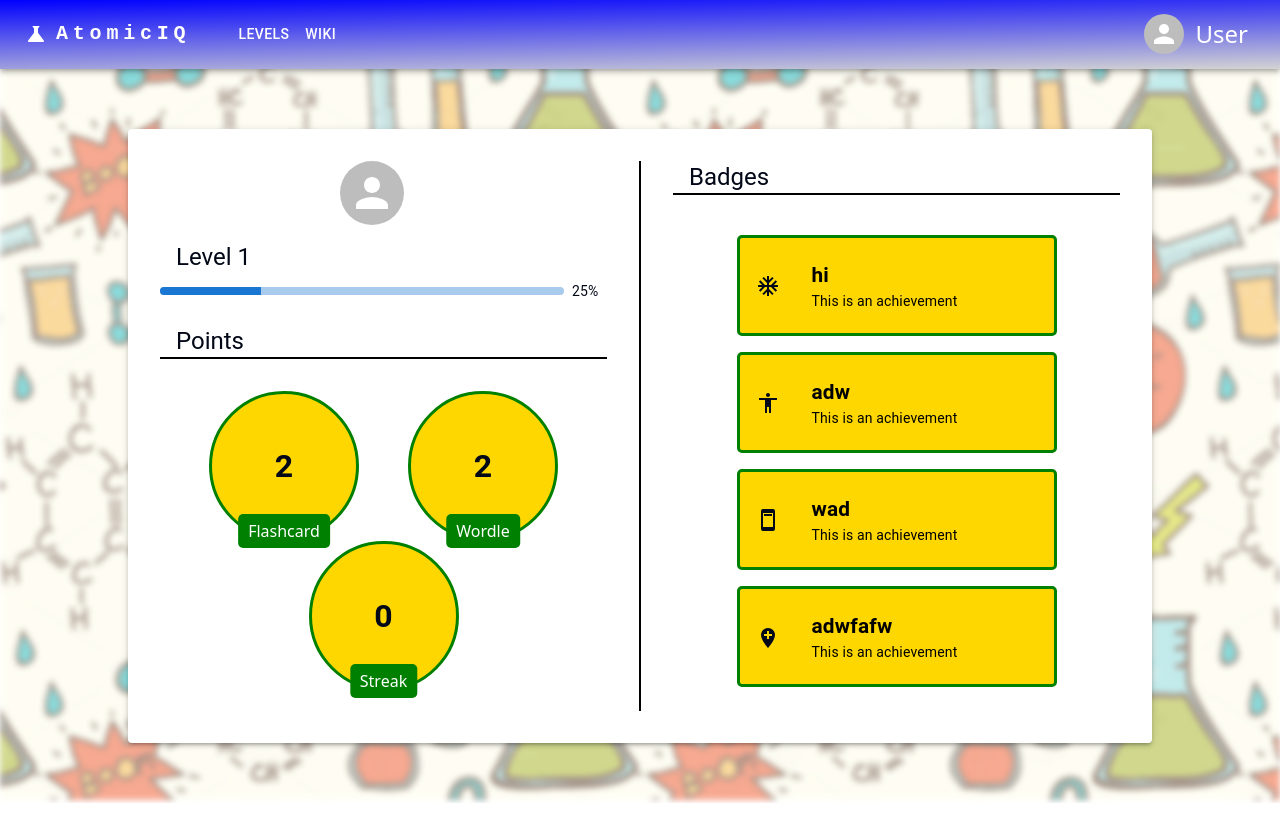
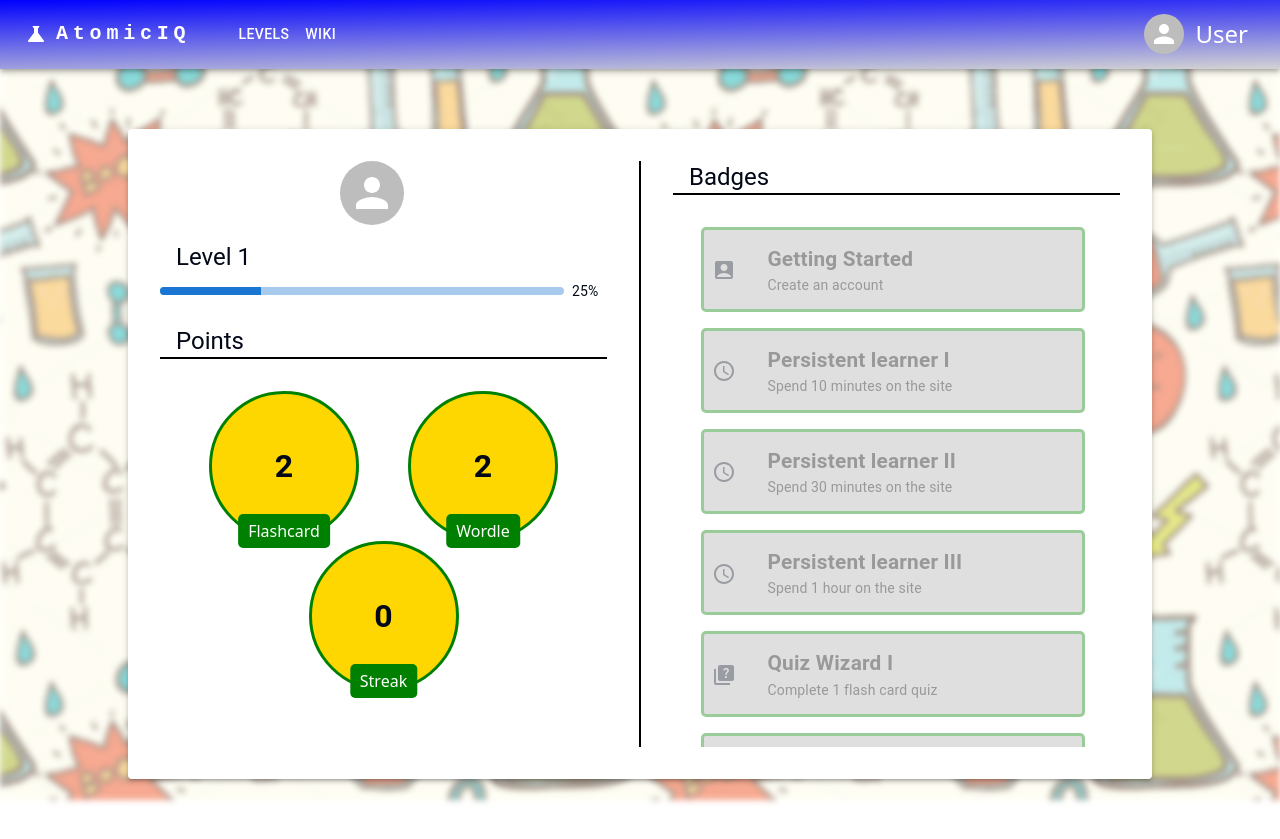
Before and after one commit to swu628/se701-project-React-AtomicIQ, a React (Vite) app in the folder Frontend/: page /profile in a window 1280 px wide. Before the commit the page ends 803 px from the top, so only its background shows below. Built offline with nearby package versions, Linux system fonts and the light colour scheme.

Commit message:
Feat: Add badges to accounts page

```diff
--- a/Frontend/src/App.tsx
+++ b/Frontend/src/App.tsx
@@ -10,6 +10,7 @@ import Signup from "./Pages/Signup";
 import FlashCard from "./Pages/FlashCard";
 import Results from "./Pages/Results";
 import flashcards from "./data/flashcards.json"; // Import the JSON data
+import badges from "./data/badges.json";
 
 function App() {
   return (
@@ -59,7 +60,7 @@ function App() {
           element={
             <>
               <Nav />
-              <Profile />
+              <Profile badgeData={badges} />
             </>
           }
         />
--- a/Frontend/src/Pages/Profile.tsx
+++ b/Frontend/src/Pages/Profile.tsx
@@ -1,9 +1,10 @@
 import { useState, useEffect } from "react";
-import { Container, Typography, Grid, Divider, Stack } from "@mui/material";
+import { Container, Typography, Divider, Stack } from "@mui/material";
 import ProfileTitle from "~/components/Profile/ProfileTitle.tsx";
 import Points from "~/components/Profile/Points";
 import Badges from "~/components/Profile/Badges";
 import Levels from "~/components/Profile/Levels";
+import { BadgeData } from "~/types/entities";
 
 interface UserSession {
   username: string;
@@ -11,7 +12,7 @@ interface UserSession {
   // TODO: add more attributes
 }
 
-export default function Profile() {
+export default function Profile({ badgeData }: BadgeData) {
   const [userSession, setUserSession] = useState<UserSession | null>(null);
 
   useEffect(() => {
@@ -60,7 +61,7 @@ export default function Profile() {
           Badges
         </Typography>
         <Divider sx={{ borderBottomWidth: 2, borderColor: "black" }} />
-        <Badges />
+        <Badges badgeData={badgeData} />
       </Stack>
     </Container>
   );
--- a/Frontend/src/components/Profile/Badges.tsx
+++ b/Frontend/src/components/Profile/Badges.tsx
@@ -1,62 +1,54 @@
 import {
   Grid,
-  Typography,
   List,
   ListItem,
   ListItemText,
   ListItemAvatar,
 } from "@mui/material";
-import AcUnitIcon from "@mui/icons-material/AcUnit";
-import AccessibilityIcon from "@mui/icons-material/Accessibility";
-import AdUnitsIcon from "@mui/icons-material/AdUnits";
-import AddLocationIcon from "@mui/icons-material/AddLocation";
+import AccountBoxIcon from "@mui/icons-material/AccountBox";
+import AccessTimeIcon from "@mui/icons-material/AccessTime";
+import QuizIcon from "@mui/icons-material/Quiz";
+import SchoolIcon from "@mui/icons-material/School";
+import TodayIcon from "@mui/icons-material/Today";
+import ThumbUpAltIcon from "@mui/icons-material/ThumbUpAlt";
+import AddLinkIcon from "@mui/icons-material/AddLink";
+import EmojiEventsIcon from "@mui/icons-material/EmojiEvents";
 import React from "react";
+import { BadgeData } from "~/types/entities";
 
 // Define icon components
 const icons = {
-  AcUnitIcon: AcUnitIcon,
-  AccessibilityIcon: AccessibilityIcon,
-  AdUnitsIcon: AdUnitsIcon,
-  AddLocationIcon: AddLocationIcon,
+  AccountBoxIcon: AccountBoxIcon,
+  AccessTimeIcon: AccessTimeIcon,
+  QuizIcon: QuizIcon,
+  SchoolIcon: SchoolIcon,
+  TodayIcon: TodayIcon,
+  ThumbUpAltIcon: ThumbUpAltIcon,
+  AddLinkIcon: AddLinkIcon,
+  EmojiEventsIcon: EmojiEventsIcon,
 };
 
-// Dummy badges
-const badges = [
-  {
-    icon: "AcUnitIcon",
-    name: "hi",
-    description: "This is an achievement",
-  },
-  {
-    icon: "AccessibilityIcon",
-    name: "adw",
-    description: "This is an achievement",
-  },
-  {
-    icon: "AdUnitsIcon",
-    name: "wad",
-    description: "This is an achievement",
-  },
-  {
-    icon: "AddLocationIcon",
-    name: "adwfafw",
-    description: "This is an achievement",
-  },
-];
-
-export default function Badges() {
+export default function Badges({ badgeData }: BadgeData) {
   return (
-    <Grid container justifyContent="center" spacing={2} sx={{ marginTop: 2 }}>
-      <Grid item>
-        <List sx={{ width: "25vw" }}>
-          {badges.map((badge, index) => (
+    <Grid container justifyContent="center" sx={{ marginTop: "2rem" }}>
+      <Grid item p="0 !important" sx={{ overflowY: "auto" }}>
+        <List
+          sx={{
+            width: "30vw",
+            height: "65vh",
+            padding: 0,
+            marginRight: "0.5rem",
+          }}
+        >
+          {badgeData.map((badge, index) => (
             <ListItem
               key={index}
               sx={{
                 borderRadius: "5px",
-                backgroundColor: "#FFD700",
-                marginBottom: 2,
-                padding: 2,
+                backgroundColor: "#b0b0b0",
+                opacity: 0.4,
+                marginBottom: "1rem",
+                padding: "0.5rem",
                 border: "3px solid #008000",
               }}
             >
@@ -64,8 +56,6 @@ export default function Badges() {
                 <ListItemAvatar>
                   {React.createElement(icons[badge.icon as keyof typeof icons])}
                 </ListItemAvatar>
-
-                {/* Render icon dynamically */}
               </ListItemAvatar>
               <ListItemText
                 primary={badge.name}
--- /dev/null
+++ b/Frontend/src/types/entities.ts
@@ -0,0 +1,10 @@
+export interface BadgeData {
+  badgeData: Badge[];
+}
+
+interface Badge {
+  id: number;
+  icon: string;
+  name: string;
+  description: string;
+}
```
